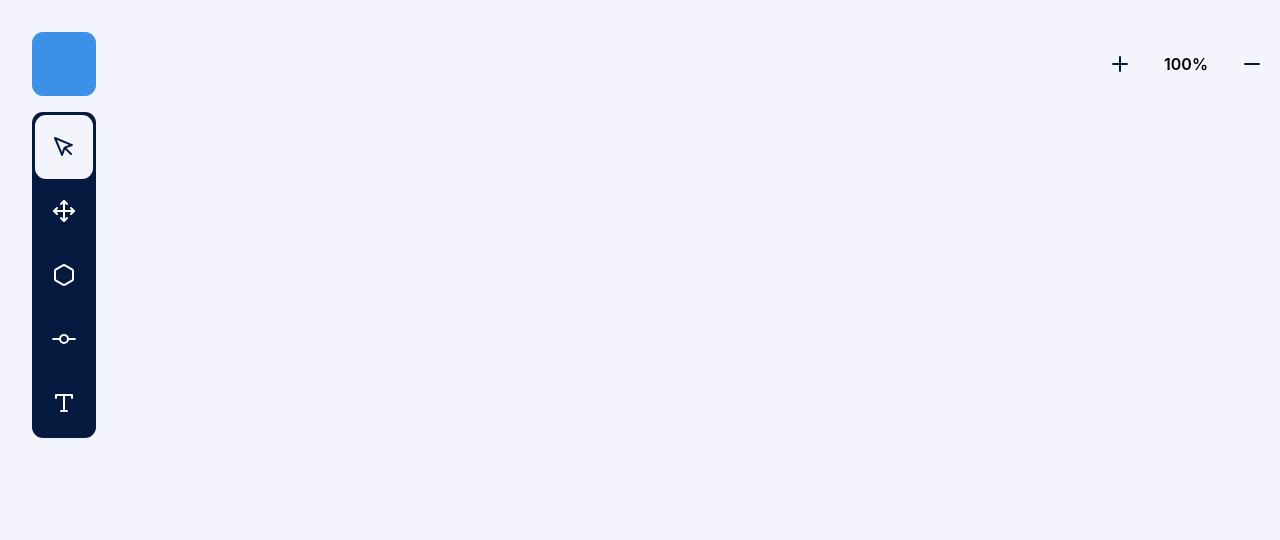
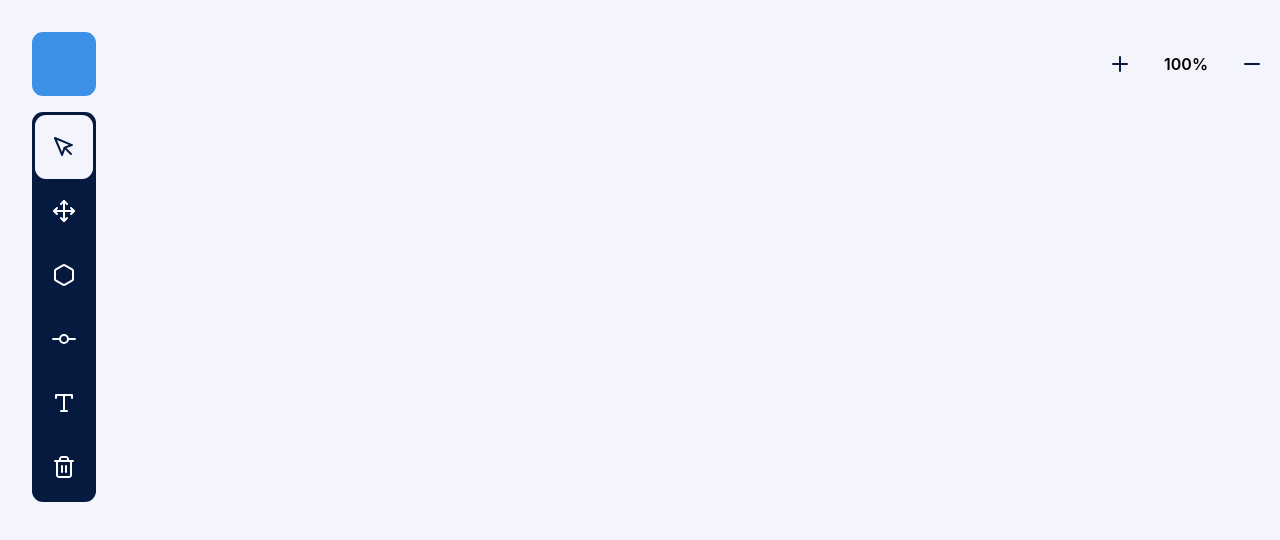
Before and after one commit to JakubK/NgGraphBoard, an Angular app: page / in a window 1280 px wide. Shown: the top 540 px of the page. Built offline with nearby package versions, Linux system fonts and the light colour scheme.

Commit message:
Add menuItem for delete tool

```diff
--- a/src/app/components/board/board.component.ts
+++ b/src/app/components/board/board.component.ts
@@ -78,9 +78,6 @@ export class BoardComponent implements OnInit {
           y: (event as MouseEvent).clientY - rect.top - 24 - y,
         })),
       ))
-    ).subscribe(({x,y}) => {
-      // console.log(x + ' ' + y);
-      this.boardService.clickedPosition$$.next({x,y});
-    })
+    ).subscribe(({x,y}) => this.boardService.clickedPosition$$.next({x,y}))
   }
 }
--- a/src/app/components/toolbar/toolbar.component.html
+++ b/src/app/components/toolbar/toolbar.component.html
@@ -35,5 +35,13 @@
                 <path d="M12 4V20" stroke="white" stroke-width="2" stroke-linecap="round" stroke-linejoin="round"/>
             </svg>
         </div>
+        <div (click)="switchCursor(5)" [class.toolbar__item--active]="(cursorService.activeCursorMode$$ | async) === 5" class="toolbar__item">
+            <svg width="24" height="24" viewBox="0 0 24 24" fill="none" xmlns="http://www.w3.org/2000/svg">
+                <path d="M3 6H5H21" stroke="white" stroke-width="2" stroke-linecap="round" stroke-linejoin="round"/>
+                <path d="M19 6V20C19 20.5304 18.7893 21.0391 18.4142 21.4142C18.0391 21.7893 17.5304 22 17 22H7C6.46957 22 5.96086 21.7893 5.58579 21.4142C5.21071 21.0391 5 20.5304 5 20V6M8 6V4C8 3.46957 8.21071 2.96086 8.58579 2.58579C8.96086 2.21071 9.46957 2 10 2H14C14.5304 2 15.0391 2.21071 15.4142 2.58579C15.7893 2.96086 16 3.46957 16 4V6" stroke="white" stroke-width="2" stroke-linecap="round" stroke-linejoin="round"/>
+                <path d="M10 11V17" stroke="white" stroke-width="2" stroke-linecap="round" stroke-linejoin="round"/>
+                <path d="M14 11V17" stroke="white" stroke-width="2" stroke-linecap="round" stroke-linejoin="round"/>
+            </svg>
+        </div>
     </div>
 </aside>
--- a/src/app/models/cursorMode.ts
+++ b/src/app/models/cursorMode.ts
@@ -4,4 +4,5 @@ export enum CursorMode {
     AddNode = 2,
     AddEdge = 3,
     Label = 4,
+    Delete = 5,
 }
```
